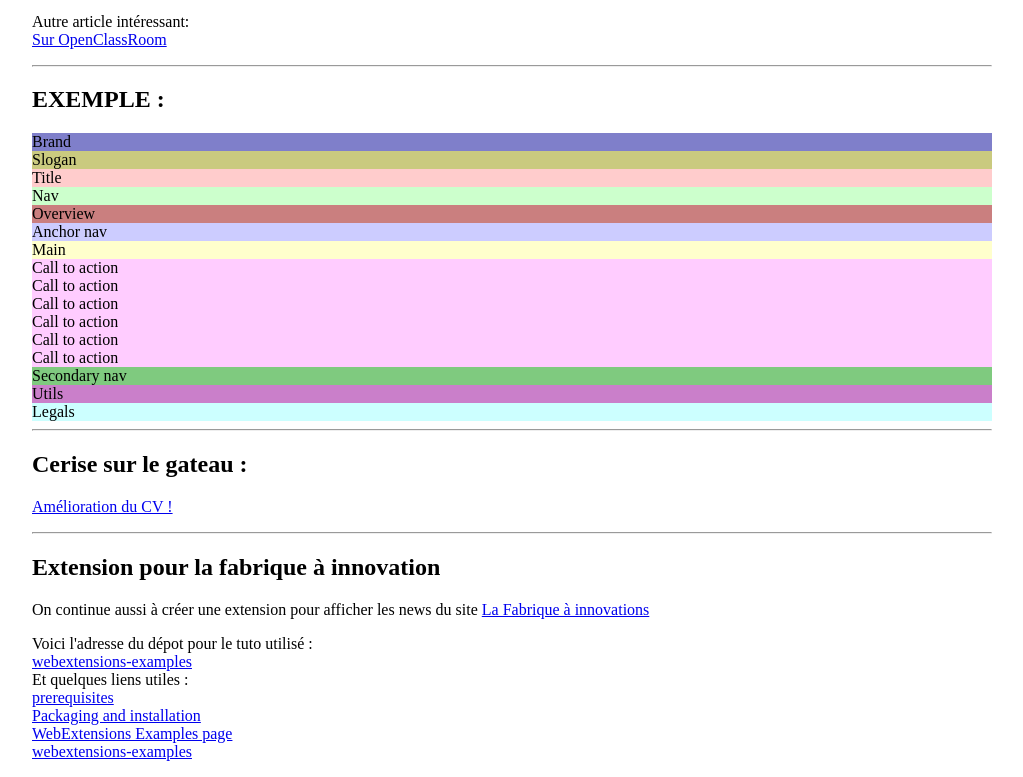
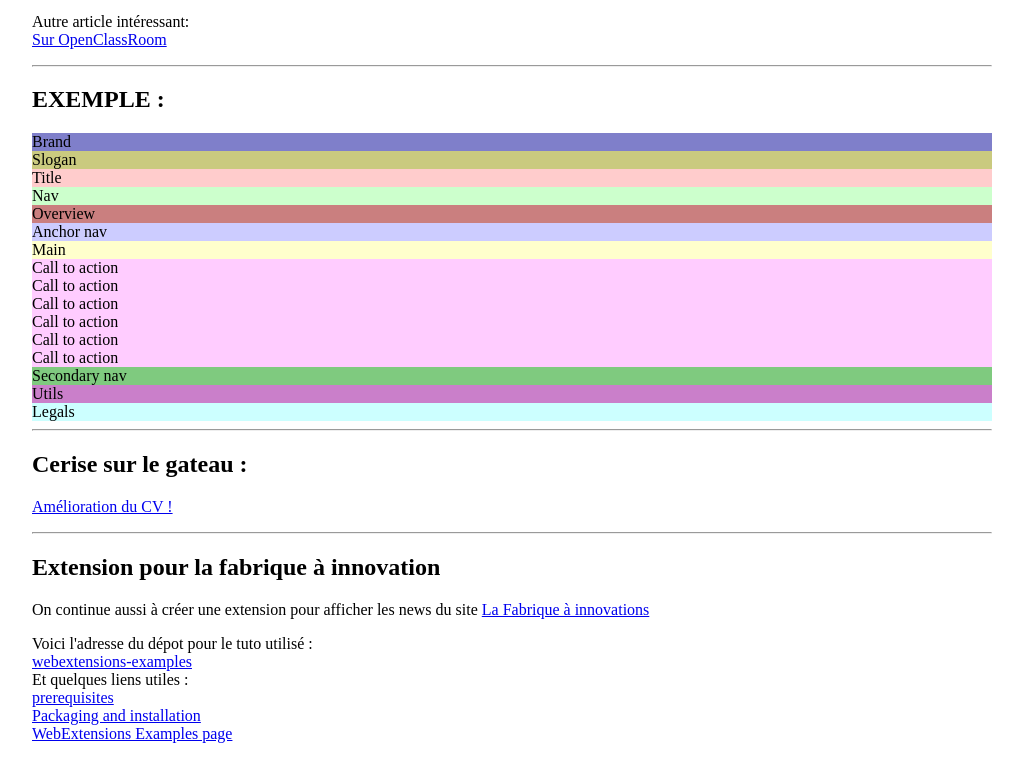
Before and after one commit to dtarcz/simplon-sem09, a plain HTML site: page index.html in a window 1280 px wide. Shown: the part 990-1767 px from the top of the page, without its empty margins (128-1151 px from the left). Drawn offline with Linux system fonts and the light colour scheme.

Commit message:
correctif lien en trop

```diff
--- a/index.html
+++ b/index.html
@@ -117,7 +117,6 @@
         <a href="https://developer.mozilla.org/en-US/Add-ons/WebExtensions/Prerequisites" target="_blank">prerequisites</a><br>
         <a href="https://developer.mozilla.org/en-US/Add-ons/WebExtensions/Packaging_and_installation" target="_blank">Packaging and installation</a><br>
         <a href="https://developer.mozilla.org/en-US/Add-ons/WebExtensions/Examples" target="_blank">WebExtensions Examples page</a><br>
-        <a href="https://github.com/mdn/webextensions-examples" target="_blank">webextensions-examples</a><br>
     </p>
 
   </body>
```
